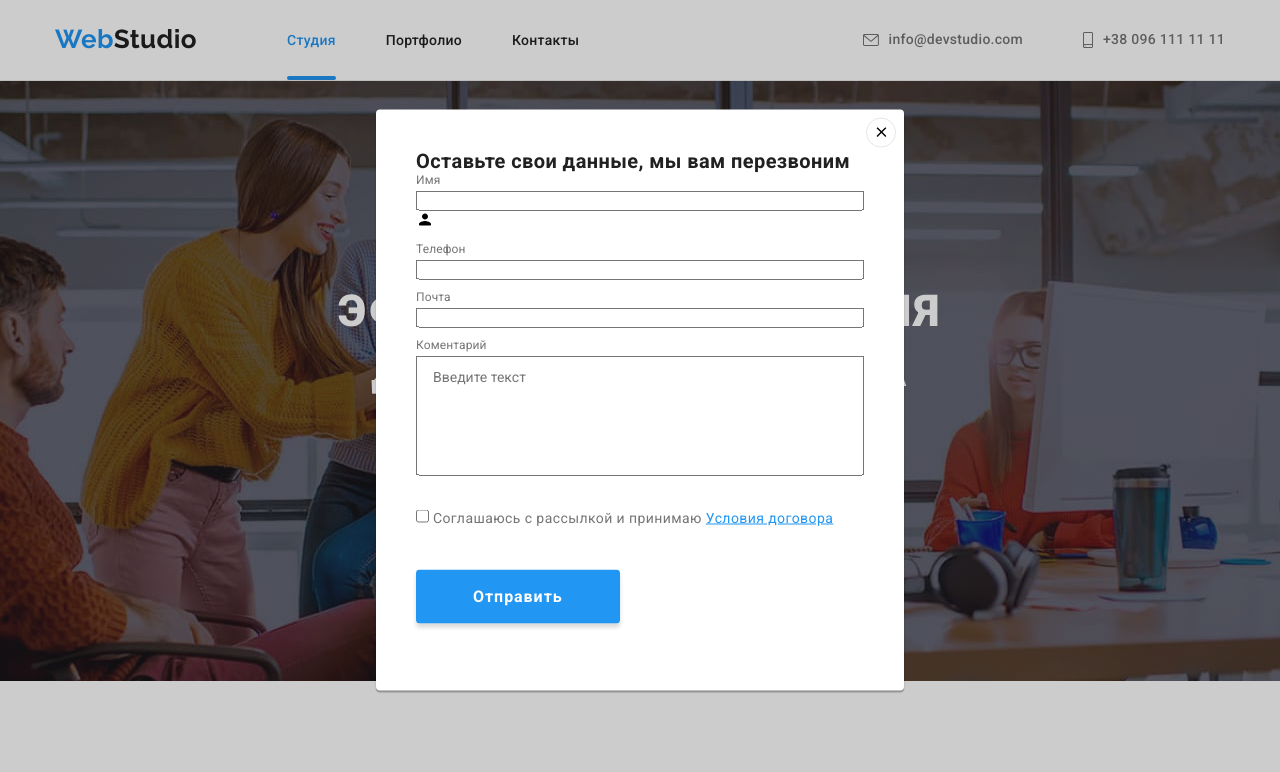
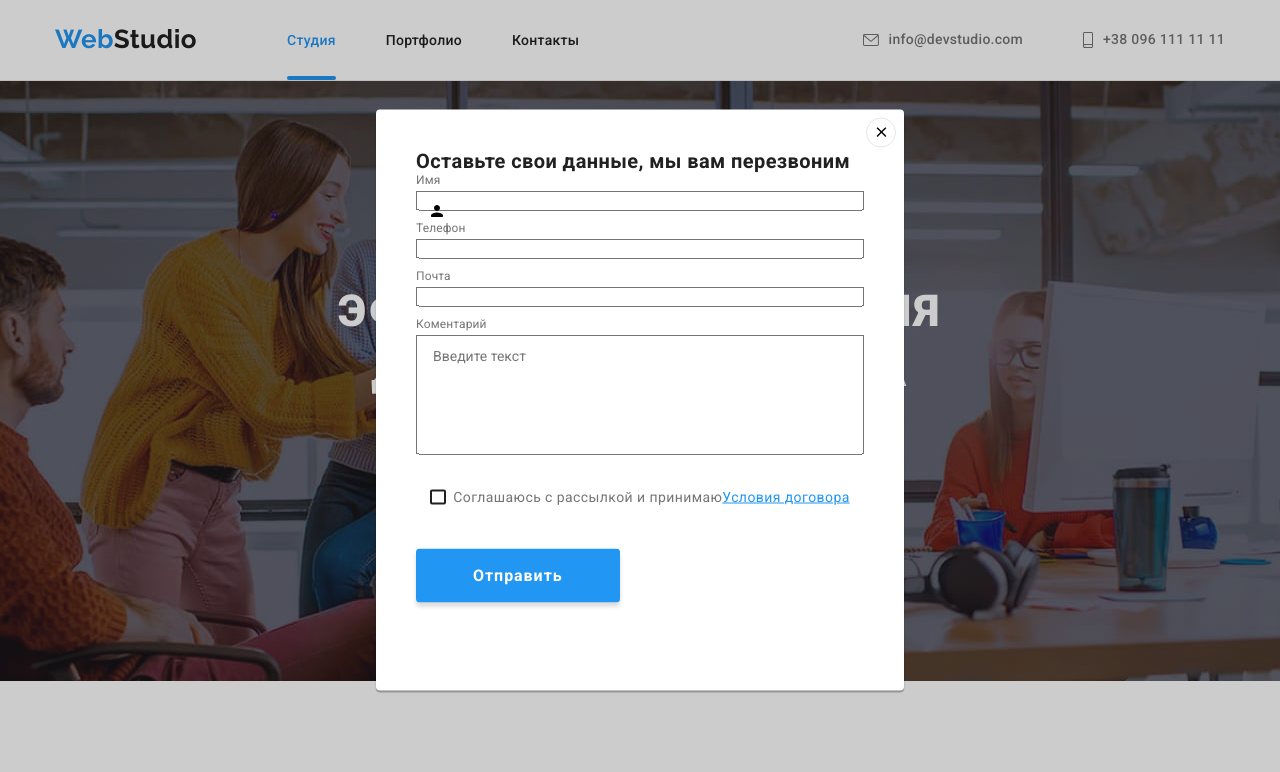
Before and after one commit to Juliana-Kit/goit-markup-hw-05, a plain HTML site: page index.html in a window 1280 px wide. Both pictures are taken after a click on the button "Заказать услугу". Shown: the top 772 px of the page. Drawn offline with nearby package versions, Linux system fonts and the light colour scheme.

Commit message:
Update styles.css

```diff
--- a/css/styles.css
+++ b/css/styles.css
@@ -797,7 +797,7 @@ address{
 }
 
 .form-fieled {
-
+    position: relative;
     margin-bottom: 10px;
     display: flex;
     flex-direction: column;
@@ -821,9 +821,20 @@ address{
     margin-bottom: 4px;
 }
 
+.form-icon{
+    position: absolute;
+    top: 50%;
+    left: 12px;
+    transform: translateY(50%);
+
+    display: inline-block;
+}
+
+.input-form:focus ~ .form-icon{
+   transform: translateX(-50%);
+}
+
 input.input-form{
-
-
     height: 40px;
     border: 1px solid rgba(33, 33, 33, 0.2);
     border-radius: 4px;
@@ -836,9 +847,13 @@ input.input-form{
 }
 
 label.clause {
+    display: flex;
+    justify-content: center;
+    align-items: center;
     margin-bottom: 0;
     padding-top: 20px;
     padding-bottom: 30px;
+
 
     font-size: 14px;
     line-height: calc(24/14);
@@ -846,12 +861,50 @@ label.clause {
     color: var(--text-color);
 
 
-
 }
 
 .clause-link{
     text-decoration-line: underline;
     color: var(--accent-color);
+}
+
+.checkbox{
+    /* -webkit-appearance: none;
+    -moz-appearance: none;
+    appearance: none; */
+
+
+    position: absolute;
+    width: 1px;
+    height: 1px;
+    margin: -1px;
+    border: 0;
+    padding: 0;
+
+    white-space: nowrap;
+    clip-path: inset(100%);
+    clip: rect(0 0 0 0);
+    overflow: hidden;
+
+}
+
+.icon-checkbox{
+    display: inline-block;
+    width: 16px;
+    height: 15px;
+    border:  2px solid #212121;
+    border-radius: 2px;
+    margin-right: 7px;
+
+}
+
+.checkbox:checked + .icon-checkbox{
+    border-color: var(--accent-color);
+    background-color: var(--accent-color);
+    background-image: url(../images/icon-check.svg);
+    background-size: contain;
+    background-origin: border-box;
+
 }
 
 .btn-form{
```
